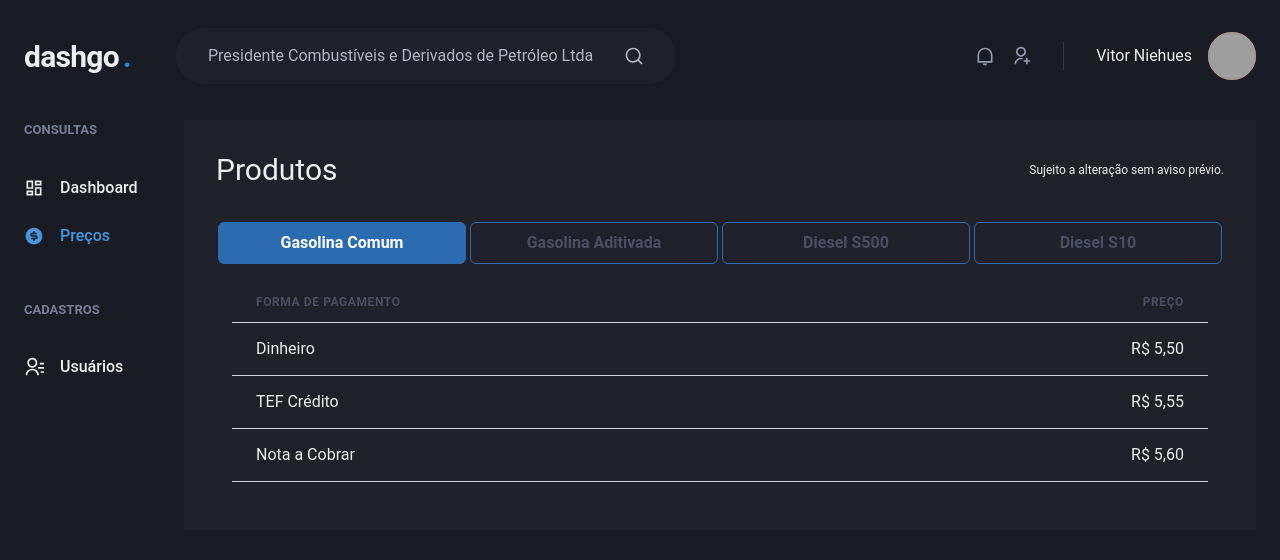
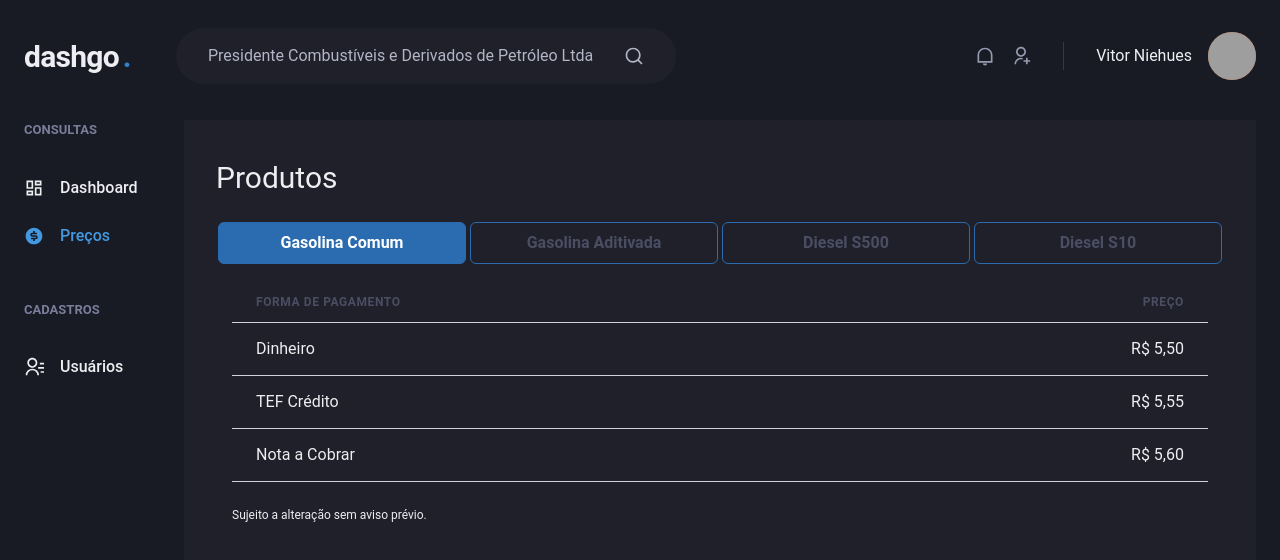
Before and after one commit to vitorniehues/dashgo, a Next.js app: page /precos in a window 1280 px wide. Shown: the top 560 px of the page. Built offline with nearby package versions, Linux system fonts and the light colour scheme; grey boxes are pictures that could not be loaded.

Commit message:
Merge branch 'main' of https://github.com/vitorniehues/dashgo into main

```diff
--- a/src/components/ProductsTable/ProductTabPanel.tsx
+++ b/src/components/ProductsTable/ProductTabPanel.tsx
@@ -1,4 +1,4 @@
-import { TabPanel, Table, Thead, Tr, Th, Tbody, Td } from "@chakra-ui/react";
+import { TabPanel, Table, Thead, Tr, Th, Tbody, Td, Heading, Tfoot, Text, Box } from "@chakra-ui/react";
 import { ReactNode } from "react";
 import { ProductTabPanelItem } from "./ProductTabPanelItem";
 
@@ -23,6 +23,11 @@ export function ProductTabPanel({ children, ...rest }: ProductTablePanelProps) {
         <Tbody>
           {children}
         </Tbody>
+        <Tfoot >
+          <Box mt="6">
+            <Text fontSize="xs" fontWeight="normal" >Sujeito a alteração sem aviso prévio.</Text>
+          </Box>
+        </Tfoot>
       </Table>
     </TabPanel>
   )
--- a/src/pages/precos/index.tsx
+++ b/src/pages/precos/index.tsx
@@ -9,9 +9,8 @@ export default function ProductsList() {
 
     <BasePage>
       <Box flex="1" bg="gray.800" p="8">
-                <Flex mb="8" justify="space-between" align="center">
+        <Flex mb="4" py="2" justify="space-between" align="center">
           <Heading size="lg" fontWeight="normal" >Produtos</Heading>
-                    <Text fontSize="xs" fontWeight="normal" >Sujeito a alteração sem aviso prévio.</Text>
         </Flex>
         <Tabs variant="solid-rounded" size="md" isFitted>
           <TabList>
```
Also changed, not shown: src/pages/_app.tsx (line endings or trailing spaces). Lines whose indentation alone changed are shown as unchanged.
